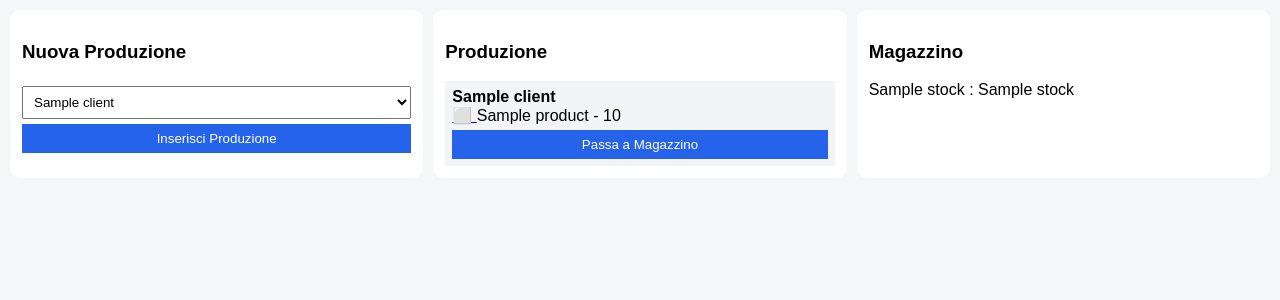
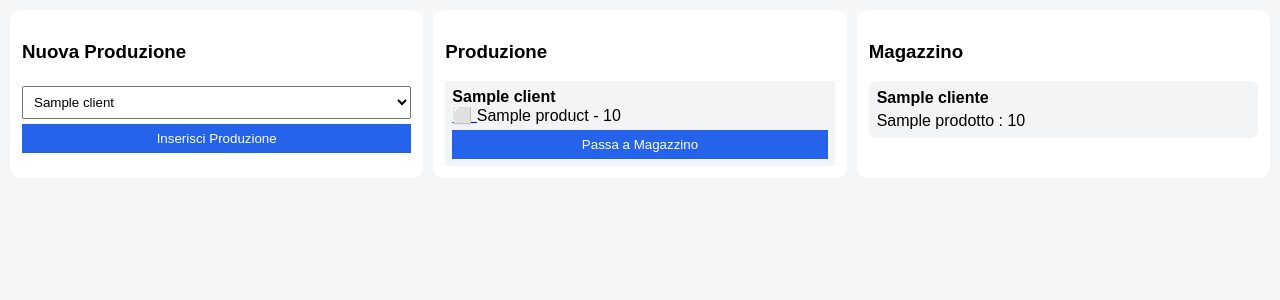
Before and after one commit to Galc987/gestionale-magazzino, a Flask app: template templates/index.html in a window 1280 px wide. Shown: the part 56-356 px from the top of the page. Run offline with Flask 3, Linux system fonts and the light colour scheme; the template is opened without the code that fills it: most values are stand-ins (such as "Sample title", 1, 10 or a date in 2020).

Commit message:
Update index.html

```diff
--- a/templates/index.html
+++ b/templates/index.html
@@ -129,8 +129,20 @@ padding:4px;
 
 <h3>Magazzino</h3>
 
-{% for p,q in stock.items() %}
-<div>{{p}} : {{q}}</div>
+{% for cliente, prodotti in stock.items() %}
+
+<div style="margin-bottom:15px; padding:8px; background:#f3f4f6; border-radius:8px;">
+
+<b>{{cliente}}</b>
+
+{% for prodotto, qty in prodotti.items() %}
+<div style="margin-top:5px;">
+{{prodotto}} : {{qty}}
+</div>
+{% endfor %}
+
+</div>
+
 {% endfor %}
 
 </div>
```
